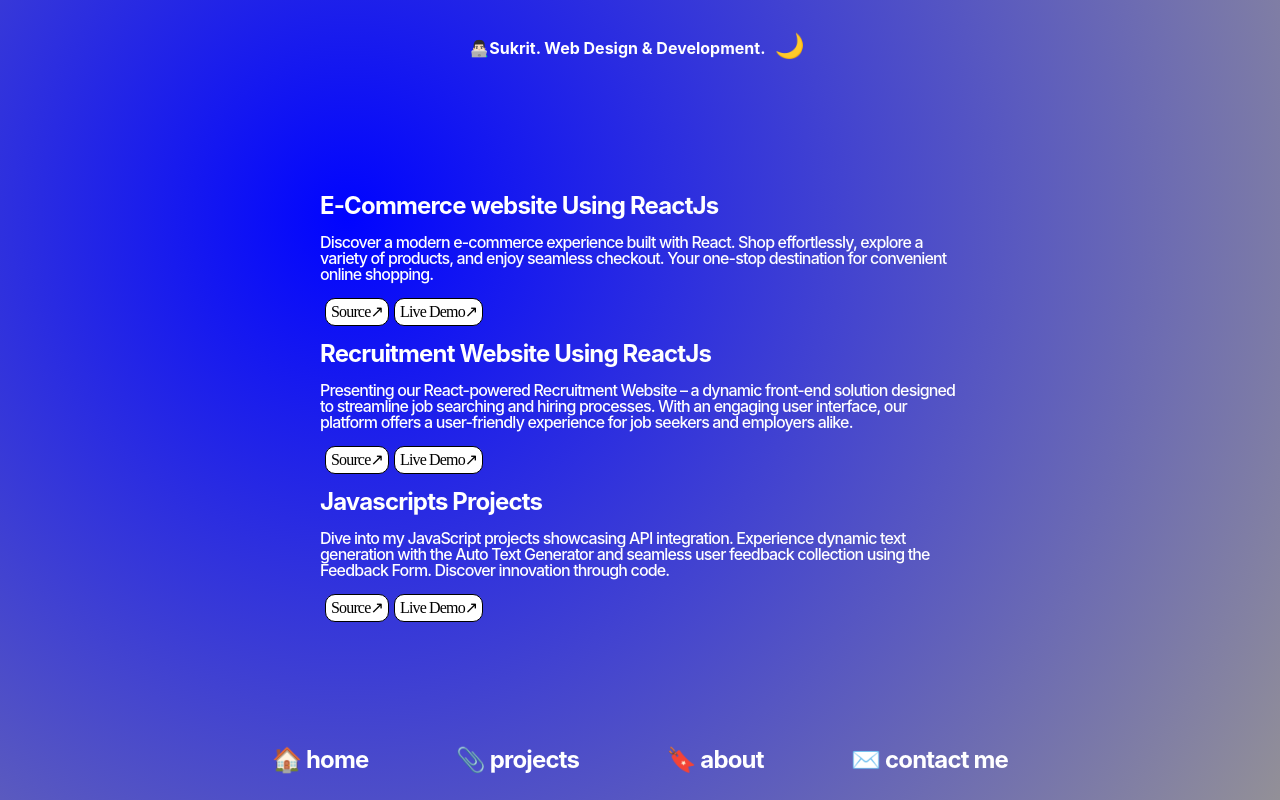
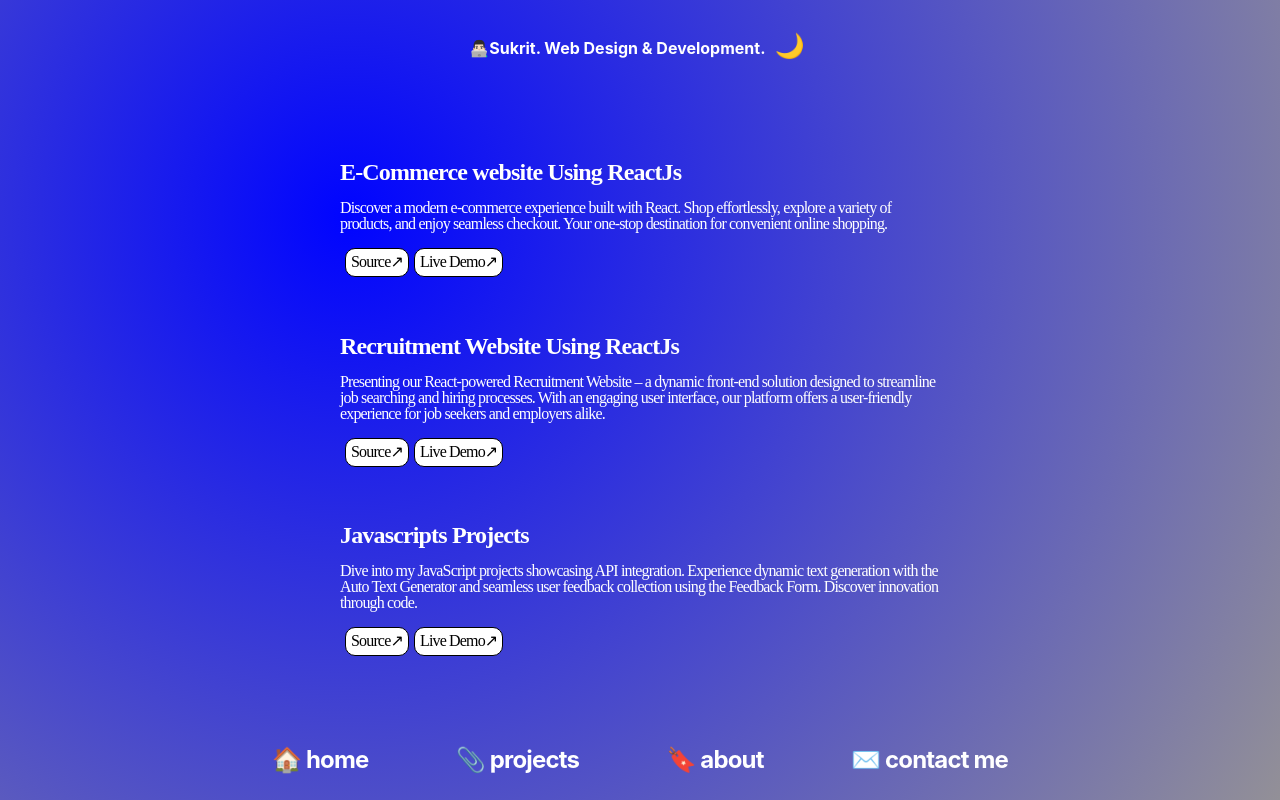
Before and after one commit to Sukrit3007/website, a React (Create React App) app: page /Projects in a window 1280 px wide. Built offline with nearby package versions, Linux system fonts and the light colour scheme; a web font is replaced by a local one.

Commit message:
projects heading fixed and scroll bar removed

```diff
--- a/src/pages/Projects/Projects.css
+++ b/src/pages/Projects/Projects.css
@@ -2,30 +2,51 @@
     /* border: 2px solid red; */
     display: flex;
     flex-direction: column;
-    justify-content: center;
-    align-items: flex-start; /* Change 'start' to 'flex-start' */
-    height: 80vh;
-    max-width: 50vw;
-    overflow: scroll;
+    height: auto;
+    width: 50vw;
+    overflow-y: scroll;
+
+    scrollbar-width: thin;
+    scrollbar-color: #ff060600;
+    &::-webkit-scrollbar {
+        width: 8px;
+    }
+
+    &::-webkit-scrollbar-track {
+        background: #dddddd00;
+    }
+
+    &::-webkit-scrollbar-thumb {
+        background-color: #1500ff00;
+        border-radius: 10px;
+    }
+
   }
 @media screen and (max-width:950px){
     .projects-body{
         max-width: 70vw;
-        height: 80vh;
+        height: 75vh;
+        width: 70vw;
     }
 }
 @media screen and (max-width:450px){
     .projects-h1{
-        font-size: 1.2rem;
+        font-size: 1rem;
     }
     .projects-p{
         font-size: 0.8rem;
     }
 }
+.projects-div{
+    align-items: start;
+    padding: 10px;
+    margin: 10px;
+
+}
 
 .projects-h1{
     color: #ffffff;
-    /* font-family: SF Pro; */
+    font-family: SF Pro;
     font-size: 1.5rem;
     font-style: normal;
     font-weight: 700;
@@ -34,7 +55,7 @@
 }
 .projects-p{
     color: #ffffff;
-    /* font-family: SF Pro; */
+    font-family: SF Pro;
     font-size: 1rem;
     font-style: normal;
     font-weight: 540;
@@ -46,6 +67,7 @@
     border: 1px solid rgb(0, 0, 0);
     border-radius: 10px 10px 10px 10px;
     margin-left: 5px;
+    font-family: SF Pro;
     padding: 5px;
     transition: transform 0.3s;
 }
```
